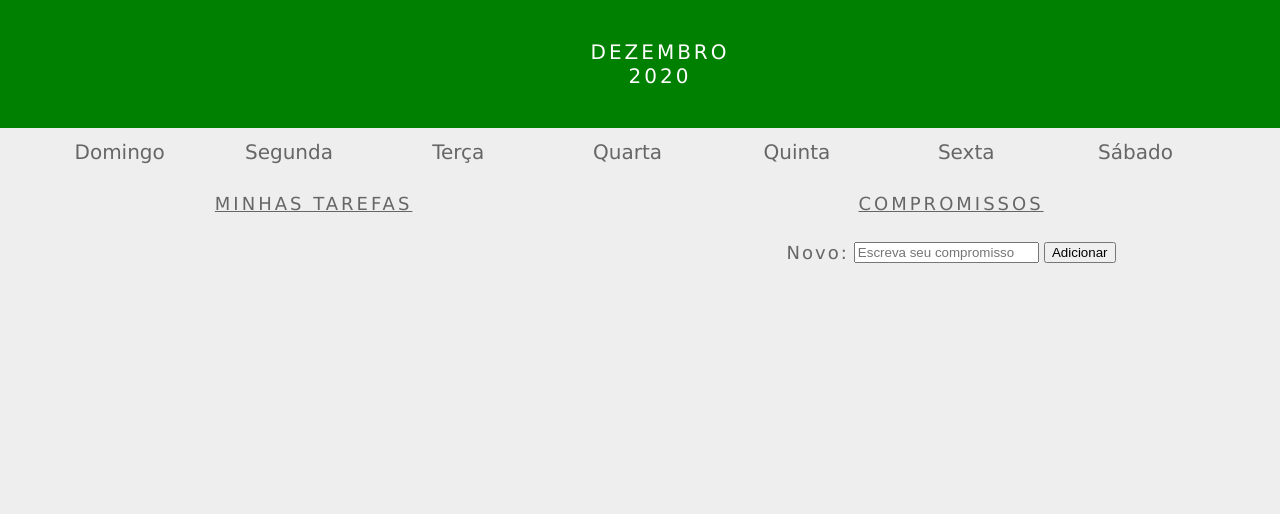
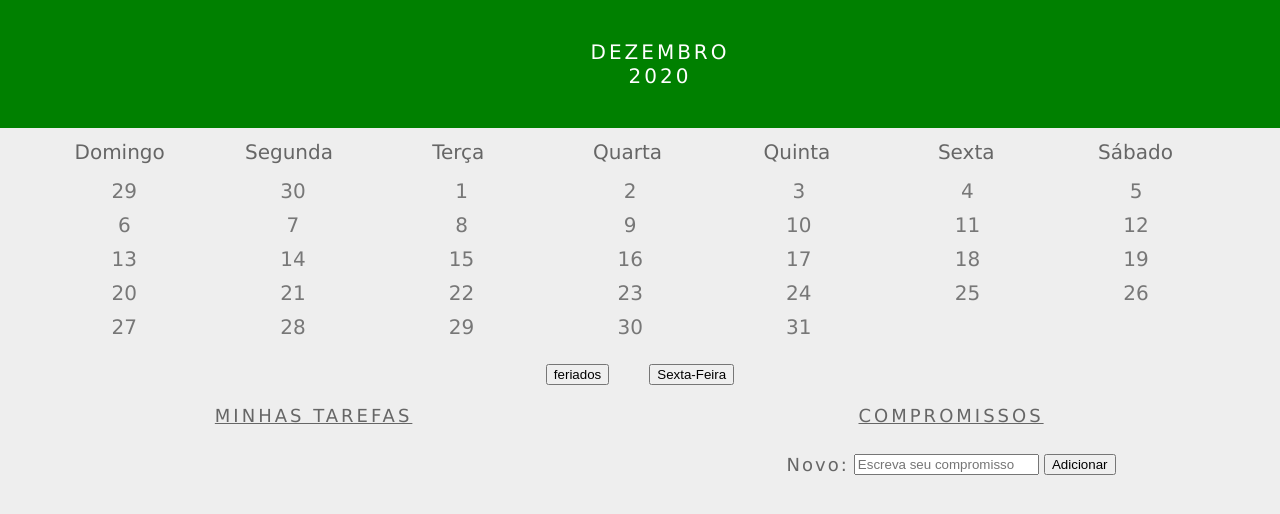
Before and after one commit to raphaelmoraisdevmg/trybe-exercicios, a plain HTML site: page Fundamentos/Bloco05:DOM,Eventos e Web Storage/5.3 JavaScript- Eventos/exercicio/index.html in a window 1280 px wide. Drawn offline with Linux system fonts and the light colour scheme.

Commit message:
mais exercicios resolvidos no 5.3

```diff
--- a/Fundamentos/Bloco05:DOM,Eventos e Web Storage/5.3 JavaScript- Eventos/exercicio/script.js
+++ b/Fundamentos/Bloco05:DOM,Eventos e Web Storage/5.3 JavaScript- Eventos/exercicio/script.js
@@ -12,5 +12,64 @@ function createDaysOfTheWeek() {
   };
 
   createDaysOfTheWeek();
-
-  // Escreva seu código abaixo.
+  const dezDaysList = [29, 30, 1, 2, 3, 4, 5, 6, 7, 8, 9, 10, 11, 12, 13, 14, 15, 16, 17, 18, 19, 20, 21, 22, 23, 24, 25, 26, 27, 28, 29, 30, 31];
+  function renderDaysOfMonth(){
+    let getDayList=document.querySelector('#days');
+    for (let index=0;index<dezDaysList.length;index+=1){  //grantindo que todo o array de dias sera percorrido
+        let day =dezDaysList[index]; //pegando o dia da iteração atual
+        let dayItem=document.createElement('li'); // criando o elemento li correspondente.
+        if(day ===24|day === 31){ // tratando os dias que são feriados é renederizando
+            dayItem.className='day holiday'; //nomeando uma classe de acordo com o criteiro do exercício
+            dayItem.innerHTML=day;
+            getDayList.appendChild(dayItem);
+        }else if(day === 4|day === 11| day === 18){ //tratando os dias que são sexta-feira é renderizando
+            dayItem.className='day  friday';
+            dayItem.innerHTML=day;
+            getDayList.appendChild(dayItem);
+        }else if(day === 25){ // tratando o dia que é feriado e sexta-feira é rederizando
+            dayItem.className='day holiday friday';
+            dayItem.innerHTML=day;
+            getDayList.appendChild(dayItem);
+        }else{ // rederizando todo o resto dos dias que são comuns
+            dayItem.className='day';
+            dayItem.innerHTML=day;
+            getDayList.appendChild(dayItem);
+        }
+  }
+}
+  renderDaysOfMonth();
+/*mplemente uma função que receba como parâmetro a string "Feriados" e crie dinamicamente um botão com o nome "Feriados".
+Adicione a este botão a ID "btn-holiday" .
+Adicione este botão como filho/filha da tag <div> com classe "buttons-container" . */
+const buttonsContainer=document.querySelector('.buttons-container');
+let btnFeriado=document.createElement('button');
+btnFeriado.id='btn-holiday';
+btnFeriado.innerHTML='feriados';
+buttonsContainer.appendChild(btnFeriado);
+/* Implemente uma função que adicione ao botão "Feriados" um evento de "click" que muda a cor de fundo dos dias que possuem a classe "holiday" .
+É interessante que este botão possua também a lógica inversa. Ao ser clicado novamente ele retorna à configuração inicial com a cor "rgb(238,238,238)" .*/
+btnFeriado.addEventListener('click',function(){
+    const dayItemTarget=document.querySelectorAll('.day')
+    for(let index=0;index<dayItemTarget.length;index +=1){
+        let actualItem=dayItemTarget[index];
+    if(actualItem.className.includes('holiday')){
+        actualItem.style.color='red';
+    }
+}
+})
+/*Implemente uma função que receba como parâmetro a string "Sexta-feira" e crie dinamicamente um botão com o nome "Sexta-feira".
+Adicione a este botão o ID "btn-friday" .
+Adicione este botão como filho/filha da tag <div> com classe "buttons-container" . */
+let btnSexta = document.createElement('button');
+btnSexta.id='btn-friday';
+btnSexta.innerHTML="Sexta-Feira";
+buttonsContainer.appendChild(btnSexta)
+btnSexta.addEventListener('click',function(){
+    const target=document.querySelectorAll('.day');
+    for(let index=0;index<target.length;index+=1){
+        let actual=target[index];
+        if(actual.className.includes('friday')){
+            actual.innerHTML="Sexta-feira"
+        }
+    }
+})
```
Also changed, not shown: Fundamentos/Bloco05:DOM,Eventos e Web Storage/5.3 JavaScript- Eventos/pratica/index.html (+1 -1 lines), Fundamentos/Bloco05:DOM,Eventos e Web Storage/5.3 JavaScript- Eventos/pratica/script.js (+24 -1 lines).
